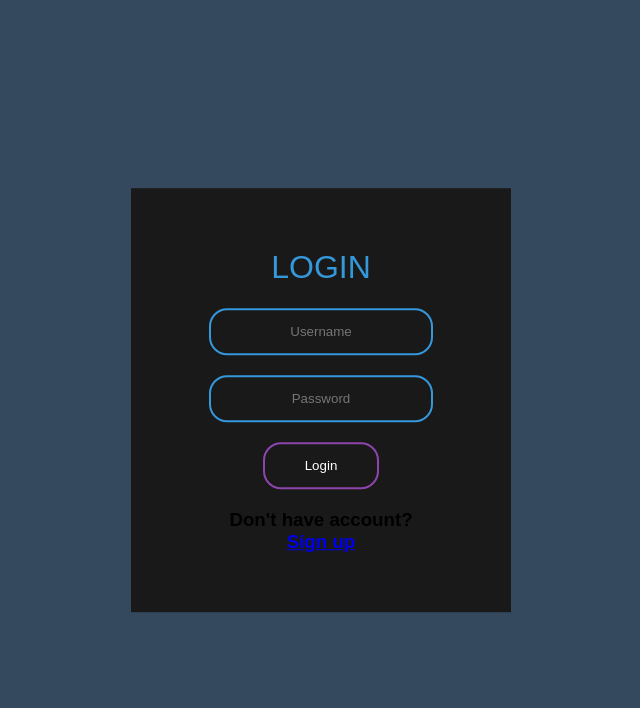
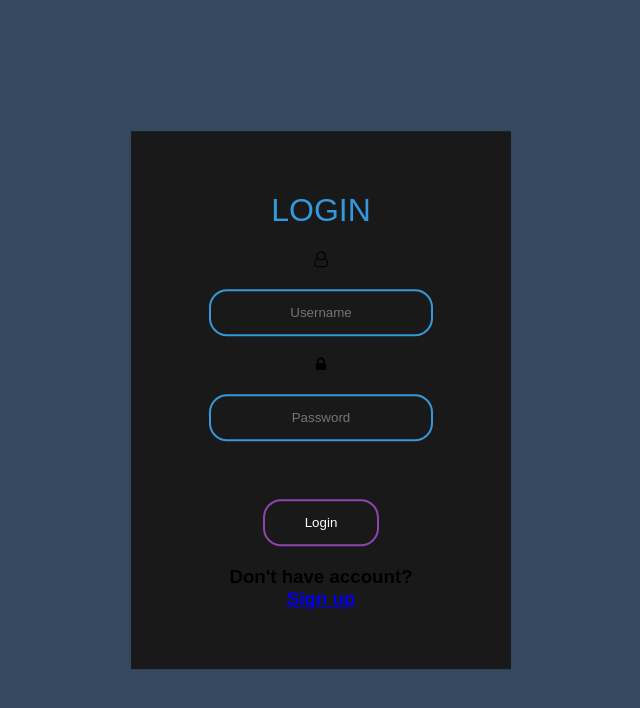
Before and after one commit to GustavoMSB/Login-Screen, a plain HTML site: page index.html in a window 1280 px wide. Shown: the whole page, without its empty margins (319-959 px from the left). Drawn offline with Linux system fonts and the light colour scheme.

Commit message:
Update index.html

```diff
--- a/index.html
+++ b/index.html
@@ -1,18 +1,32 @@
 <!DOCTYPE html>
 <html lang="en">
+
 <head>
     <meta charset="UTF-8">
     <meta name="viewport" content="width=device-width, initial-scale=1.0">
     <title>Login</title>
     <link rel="stylesheet" href="style.css">
+    <link rel="stylesheet" href="https://stackpath.bootstrapcdn.com/font-awesome/4.7.0/css/font-awesome.min.css"
+        integrity="sha384-wvfXpqpZZVQGK6TAh5PVlGOfQNHSoD2xbE+QkPxCAFlNEevoEH3Sl0sibVcOQVnN" crossorigin="anonymous">
 </head>
+
 <body>
     <form class="box" action="index.html" method="POST">
         <h1>Login</h1>
-        <input type="text" placeholder="Username">
-        <input type="password" placeholder="Password">
+
+        <div class="input-group">
+            <i class="fa fa-user-o" aria-hidden="true"></i>
+            <input type="text" placeholder="Username">
+        </div>
+
+        <div class="password-group">
+            <i class="fa fa-lock" aria-hidden="true"></i>
+            <input type="password" placeholder="Password"> <br>
+        </div>
         <input type="button" value="Login">
+
         <h3>Don't have account? <br><a href="cadastro.html">Sign up</a></h3>
     </form>
 </body>
+
 </html>
```
